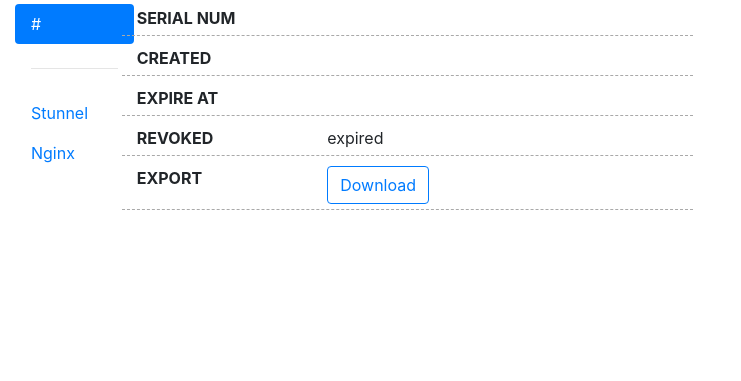
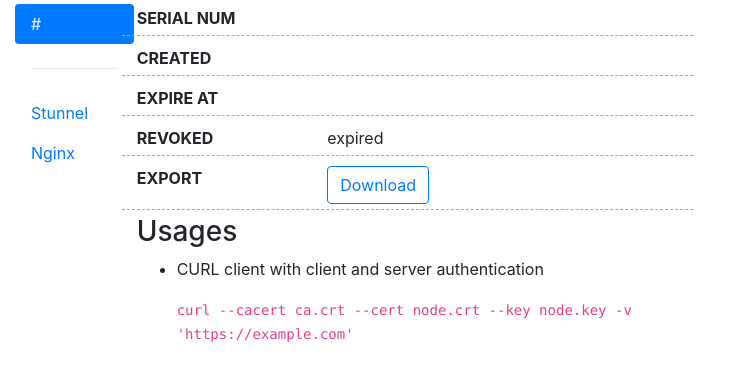
Before and after one commit to reddec/ssl-cp, a Flask app: template app/templates/certificate.html in a window 1280 px wide. Shown: the part 161-542 px from the top of the page, without its empty margins (0-741 px from the left). Run offline with Flask 2, Linux system fonts and the light colour scheme; the template is opened without the code that fills it, so the values that code supplies are empty; some libraries are stand-ins or nearby versions.

Commit message:
add curl usages, update README

```diff
--- a/app/templates/certificate.html
+++ b/app/templates/certificate.html
@@ -88,6 +88,13 @@
                 </div>
 
             </div>
+            <h3>Usages</h3>
+            <ul>
+                <li>
+                    <p>CURL client with client and server authentication</p>
+                    <code>curl --cacert ca.crt --cert node.crt --key node.key -v 'https://example.com'</code>
+                </li>
+            </ul>
         </div>
         <div class="col-md-6">
             <h2>Certificate</h2>
```
Also changed, not shown: README.md.
